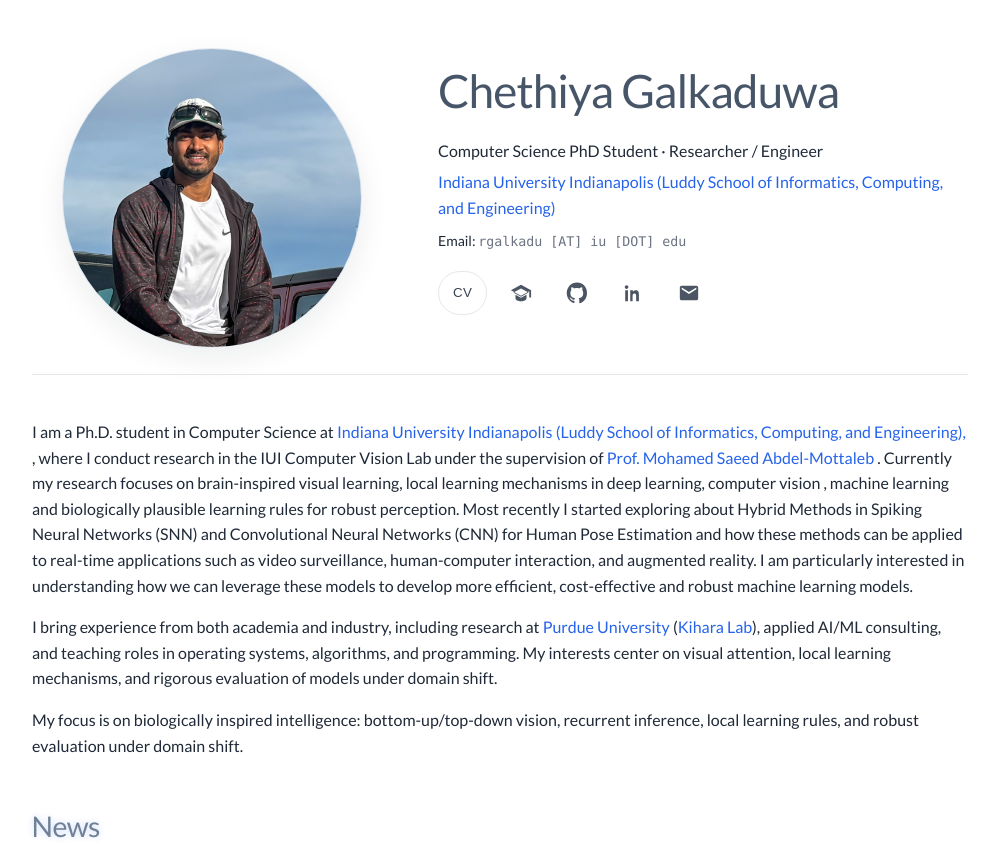
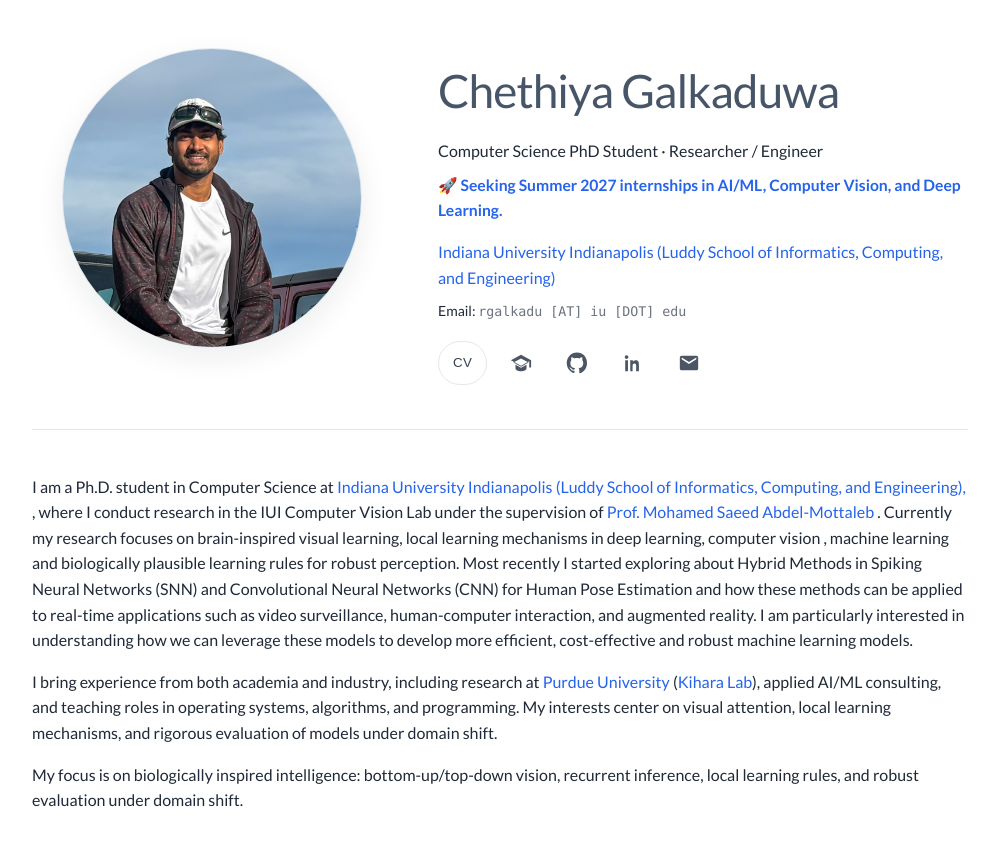
Before and after one commit to chethiyagalkaduwa/chethiyagalkaduwa.github.io, a plain HTML site: page index.html in a window 1280 px wide. Shown: the top 852 px of the page, without its empty margins (140-1139 px from the left). Drawn offline with Linux system fonts and the light colour scheme.

Commit message:
seekining internsships tag

```diff
--- a/index.html
+++ b/index.html
@@ -120,6 +120,10 @@
           <div class="subtitle">
             Computer Science PhD Student · Researcher / Engineer
           </div>
+
+          <p class="availability">
+            🚀 Seeking Summer 2027 internships in AI/ML, Computer Vision, and Deep Learning.
+          </p>
 
           <div class="affil">
             <a class="affil-link" href="https://luddy.indianapolis.iu.edu/" target="_blank" rel="noopener">
--- a/style.css
+++ b/style.css
@@ -642,3 +642,10 @@
 .section-nav a:hover {
   text-decoration: underline;
 }
+
+.availability {
+  margin-top: 10px;
+  font-size: 0.98rem;
+  font-weight: 600;
+  color: #2563eb; /* subtle blue */
+}
```
